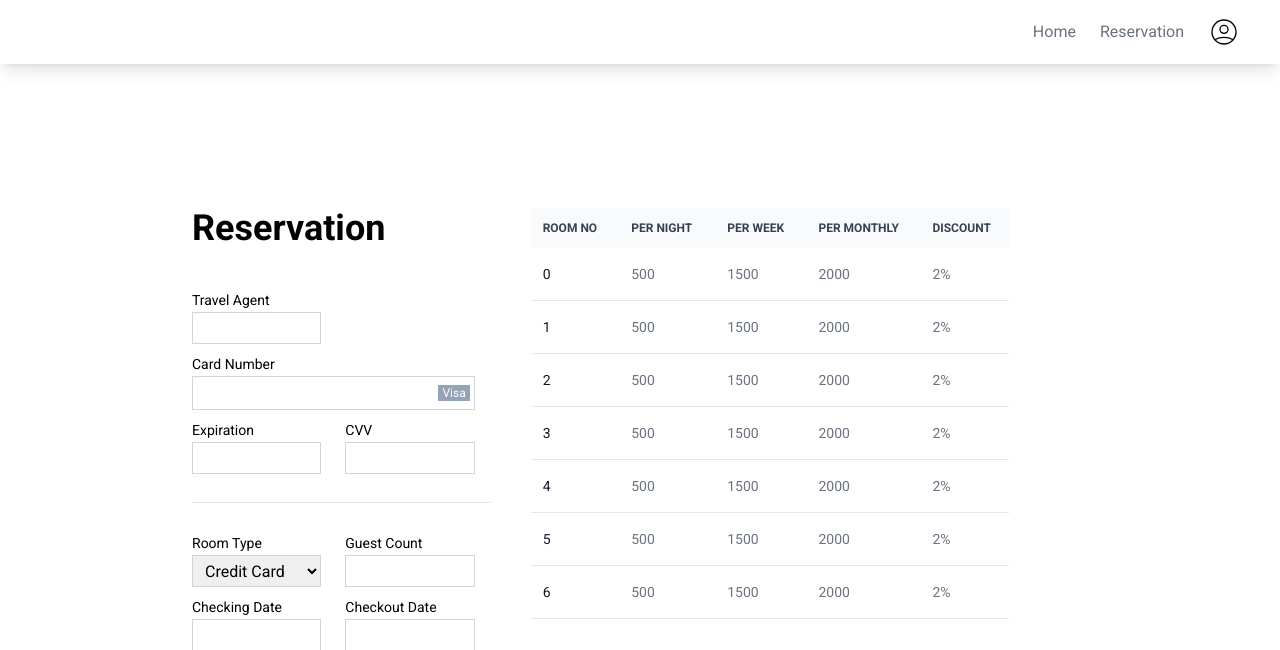
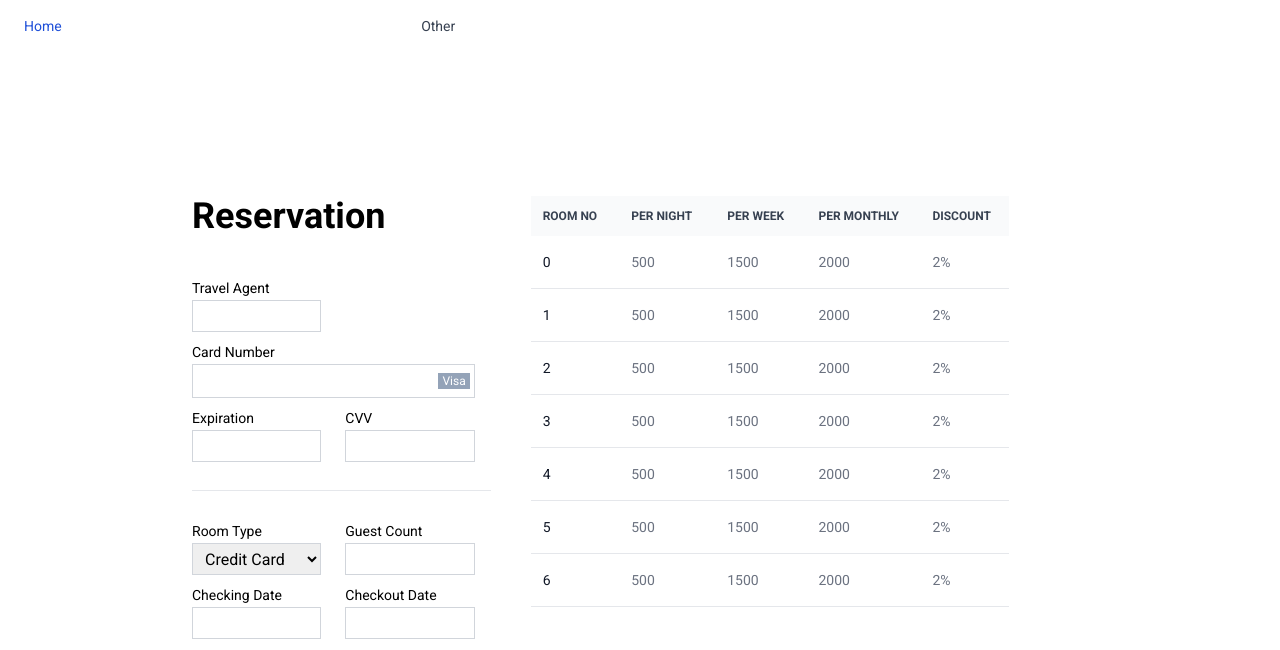
Before and after one commit to 0xbyt3z/TopupHotelRev, a PHP site: page /block_reservation.php in a window 1280 px wide. Shown: the top 650 px of the page. Run offline with PHP 8.4, Linux system fonts and the light colour scheme; some libraries are stand-ins or nearby versions.

Commit message:
changed the nav

```diff
--- a/components/Nav.php
+++ b/components/Nav.php
@@ -10,45 +10,109 @@
   }
 </script>
 
-<div class="top-0 sticky bg-white shadow-lg h-16 w-screen flex items-center justify-end z-50">
-    <a href="/" class="text-gray-500 mx-3">Home</a>
-    <a href="reservation.php" class="text-gray-500 mx-3">Reservation</a>
-    <div>
-        <div class="rounded-full w-8 h-8 bg-white mr-10 ml-3" onclick="toggleAvatarDropDown();">
-            <svg xmlns="http://www.w3.org/2000/svg" className="h-8 w-8" fill="none" viewBox="0 0 24 24"
-                stroke="currentColor" strokeWidth={2}>
-                <path strokeLinecap="round" strokeLinejoin="round"
-                    d="M5.121 17.804A13.937 13.937 0 0112 16c2.5 0 4.847.655 6.879 1.804M15 10a3 3 0 11-6 0 3 3 0 016 0zm6 2a9 9 0 11-18 0 9 9 0 0118 0z" />
+<nav class="px-2 bg-white border-gray-200 dark:bg-gray-900 dark:border-gray-700">
+  <div class="container flex flex-wrap justify-between items-center mx-auto">
+
+    <div class="hidden w-full md:block md:w-auto" id="mobile-menu">
+      <ul
+        class="flex flex-col p-4 mt-4 bg-gray-50 rounded-lg border border-gray-100 md:flex-row md:space-x-8 md:mt-0 md:text-sm md:font-medium md:border-0 md:bg-white dark:bg-gray-800 md:dark:bg-gray-900 dark:border-gray-700">
+        <li>
+          <a href="/topuphotelrev"
+            class="block py-2 pr-4 pl-3 text-white bg-blue-700 rounded md:bg-transparent md:text-blue-700 md:p-0 md:dark:text-white dark:bg-blue-600 md:dark:bg-transparent"
+            aria-current="page">Home</a>
+        </li>
+
+        <li>
+          <a href="#"
+            class="block py-2 pr-4 pl-3 text-white rounded hover:bg-gray-100 md:hover:bg-transparent md:border-0  md:p-0 ">Contact</a>
+        </li>
+
+        <!-- Reservation start-->
+        <li>
+          <button id="dropdownDividerButton" data-dropdown-toggle="dropdownDivider"
+            class="peer text-white  font-medium rounded-lg text-sm text-center inline-flex items-center"
+            type="button">Reservation
+            <svg class="ml-2 w-4 h-4" aria-hidden="true" fill="none" stroke="currentColor" viewBox="0 0 24 24"
+              xmlns="http://www.w3.org/2000/svg">
+              <path stroke-linecap="round" stroke-linejoin="round" stroke-width="2" d="M19 9l-7 7-7-7"></path>
             </svg>
-            <div id="nav-avatar-dropdown" onmouseleave="toggleAvatarDropDown()"
-                class="invisible absolute right-5 w-auto h-auto pr-5 pb-2 mt-2 shadow-lg bg-white  hover:block">
-                <div class="flex flex-col py-2 pl-2 h-auto">
-                    <a href="" class="flex items-center h-5 mb-5">
-                        <svg xmlns="http://www.w3.org/2000/svg" class="h-6 w-6 text-gray-400 font-extralight" fill="none" viewBox="0 0 24 24" stroke="currentColor" stroke-width="1">
-                            <path stroke-linecap="round" stroke-linejoin="round" d="M12 6V4m0 2a2 2 0 100 4m0-4a2 2 0 110 4m-6 8a2 2 0 100-4m0 4a2 2 0 110-4m0 4v2m0-6V4m6 6v10m6-2a2 2 0 100-4m0 4a2 2 0 110-4m0 4v2m0-6V4" />
-                        </svg>
-                        <span class="ml-4 text-sm text-gray-500">Dashboard</span>
-                    </a>
-                    <a href="" class="flex items-center h-5">
-                        <svg xmlns="http://www.w3.org/2000/svg" class="h-6 w-6 text-gray-400 font-extralight" fill="none" viewBox="0 0 24 24" stroke="currentColor" stroke-width="1">
-                            <path stroke-linecap="round" stroke-linejoin="round" d="M16 7a4 4 0 11-8 0 4 4 0 018 0zM12 14a7 7 0 00-7 7h14a7 7 0 00-7-7z" />
-                        </svg>
-                        <span class="ml-4 text-sm text-gray-500">Account</span>
-                    </a>
+          </button>
+
+          <!-- Dropdown menu -->
+          <div id="dropdownDivider"
+            class="hidden peer-hover:block hover:block absolute z-10 w-44 bg-white  divide-y divide-gray-100 shadow ">
+            <ul class=" py-1 text-sm text-gray-700 dark:text-gray-200" aria-labelledby="dropdownDividerButton">
+              <li>
+                <a href="#" class="block py-1 px-4 hover:bg-gray-100 text-black">Dashboard</a>
+              </li>
+              <li>
+                <a href="#" class="block py-1 px-4 hover:bg-gray-100 text-black">Settings</a>
+              </li>
+              <li>
+                <a href="#" class="block py-1 px-4 hover:bg-gray-100 text-black">Earnings</a>
+              </li>
+            </ul>
+
+          </div>
+        </li>
+        <!-- Reservation end-->
 
 
-                    <hr class="bg-gray-200 my-3">
-                    <a href="" class="flex items-center h-5 ">
-                        <svg xmlns="http://www.w3.org/2000/svg" class="h-6 w-6 text-gray-400 font-extralight" fill="none" viewBox="0 0 24 24"
-                            stroke="currentColor" stroke-width="1">
-                            <path stroke-linecap="round" stroke-linejoin="round"
-                                d="M17 16l4-4m0 0l-4-4m4 4H7m6 4v1a3 3 0 01-3 3H6a3 3 0 01-3-3V7a3 3 0 013-3h4a3 3 0 013 3v1" />
+        <!-- Customer start-->
+        <li>
+          <button id="dropdownDividerButton" data-dropdown-toggle="dropdownDivider"
+            class="peer text-white  font-medium rounded-lg text-sm text-center inline-flex items-center"
+            type="button">Customer
+            <svg class="ml-2 w-4 h-4" aria-hidden="true" fill="none" stroke="currentColor" viewBox="0 0 24 24"
+              xmlns="http://www.w3.org/2000/svg">
+              <path stroke-linecap="round" stroke-linejoin="round" stroke-width="2" d="M19 9l-7 7-7-7"></path>
             </svg>
-                        <span class="ml-4 text-sm text-gray-500">Logout</span>
-                    </a>
+          </button>
+
+          <!-- Dropdown menu -->
+          <div id="dropdownDivider"
+            class="hidden peer-hover:block hover:block absolute z-10 w-44 bg-white  divide-y divide-gray-100 shadow ">
+            <ul class=" py-1 text-sm text-gray-700 dark:text-gray-200" aria-labelledby="dropdownDividerButton">
+              <li>
+                <a href="#" class="block py-1 px-4 hover:bg-gray-100 text-black">Dashboard</a>
+              </li>
+              <li>
+                <a href="#" class="block py-1 px-4 hover:bg-gray-100 text-black">Settings</a>
+              </li>
+              <li>
+                <a href="#" class="block py-1 px-4 hover:bg-gray-100 text-black">Earnings</a>
+              </li>
+            </ul>
+
+          </div>
+        </li>
+        <!-- Customer end-->
+        <li>
+          <a href="#"
+            class="block py-2 pr-4 pl-3 text-gray-700 rounded hover:bg-gray-100 md:hover:bg-transparent md:border-0 md:p-0 dark:text-gray-400 ">Other</a>
+        </li>
+      </ul>
+    </div>
+
+    <div>
+      <div id="avatar" data-dropdown-toggle="avatardropdown" class="peer w-10 h-10 bg-white rounded-full">
+      </div>
+      <!-- Dropdown menu -->
+      <div id="avatardropdown"
+        class="hidden peer-hover:block hover:block absolute z-10 w-44 bg-white  divide-y divide-gray-100 shadow ">
+        <ul class="relative py-1 text-sm text-gray-700 dark:text-gray-200 right-0" aria-labelledby="avatardropdown">
+          <li>
+            <a href="#" class="block py-1 px-4 hover:bg-gray-100 text-black">Profile</a>
+          </li>
+          <li>
+            <a href="#" class="block py-1 px-4 hover:bg-gray-100 text-black">Settings</a>
+          </li>
+          <li>
+            <a href="#" class="block py-1 px-4 hover:bg-gray-100 text-black">Logout</a>
+          </li>
+        </ul>
+
       </div>
     </div>
   </div>
-
-    </div>
-</div>
+</nav>
```
Also changed, not shown: components/Nav copy.php (added, +54 -0 lines). Lines whose indentation alone changed are shown as unchanged.
